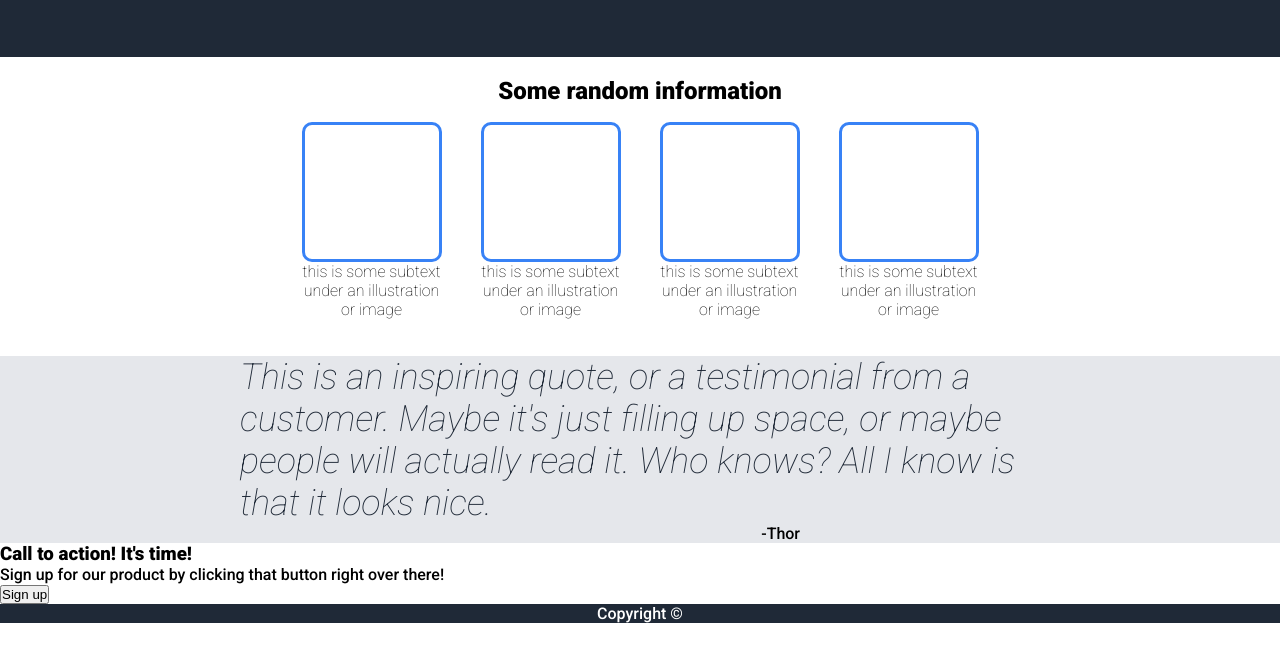
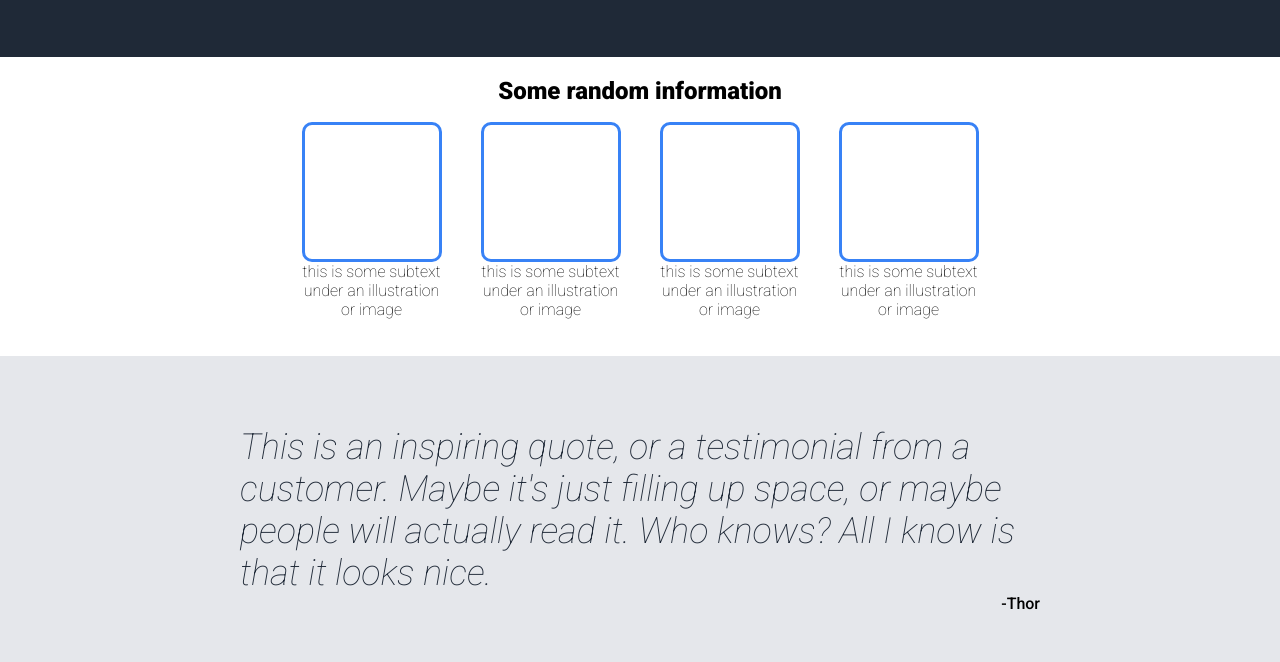
Before and after one commit to SanDieg0/assignmentCss, a plain HTML site: page index.html in a window 1280 px wide. Shown: the part 290-952 px from the top of the page. Before the commit the page ends 913 px from the top, so only its background shows below. Drawn offline with Linux system fonts and the light colour scheme; files that its build step writes are made by us from their sources.

Commit message:
second commit, aparently finished

```diff
--- a/css/styles.css
+++ b/css/styles.css
@@ -96,9 +96,9 @@ main #section2{
 	font-weight: 100;
 }
 
-main #section3{
+#section3Container1{
 	background-color: #E5E7EB;
-	padding: 70px auto;
+	padding: 70px 0;
 }
 #section3 p:nth-child(1){
 	font-size: 36px;
@@ -110,9 +110,35 @@ main #section3{
 }
 #section3 p:nth-child(2){
 	max-width: 800px;
+	margin: 0 auto;
 	text-align: end;
 }
 
+
+
+#section4{
+	height: 200px;
+	padding: 50px 150px;
+}
+#section4 div{
+	height: 100px;
+	background-color: #3882F6;
+	color: #F9FAF8;
+	display: flex;
+	justify-content: space-around;
+	align-items: center;
+	border-radius: 5px;
+}
+#section4 div p{
+	font-weight: 100;
+}
+#section4 div button{
+	border: 1px solid #F9FAF8;
+	border-radius: 5px;
+	background-color: #3882F6;
+	color: #F9FAF8;
+	padding: 4px 20px;
+}
 
 
 footer{
--- a/index.html
+++ b/index.html
@@ -5,7 +5,7 @@
 	<meta http-equiv="X-UA-Compatible" content="IE=edge">
 	<meta name="viewport" content="width=device-width, initial-scale=1.0">
 	<title>Document</title>
-	<link rel="stylesheet" href="./styles.css">
+	<link rel="stylesheet" href="./css/styles.css">
 	<link rel="preconnect" href="https://fonts.googleapis.com">
 	<link rel="preconnect" href="https://fonts.gstatic.com" crossorigin>
 	<link href="https://fonts.googleapis.com/css2?family=Roboto:ital,wght@0,100;0,500;0,900;1,100;1,500;1,900&display=swap" rel="stylesheet">
@@ -65,8 +65,10 @@
 		</section>
 
 		<section id="section3">
-			<p>This is an inspiring quote, or a testimonial from a customer. Maybe it's just filling up space, or maybe people will actually read it. Who knows? All I know is that it looks nice.</p>
-			<p>-Thor</p>
+			<div id="section3Container1">
+				<p>This is an inspiring quote, or a testimonial from a customer. Maybe it's just filling up space, or maybe people will actually read it. Who knows? All I know is that it looks nice.</p>
+				<p>-Thor</p>
+			</div>
 		</section>
 
 		<section id="section4">
```
